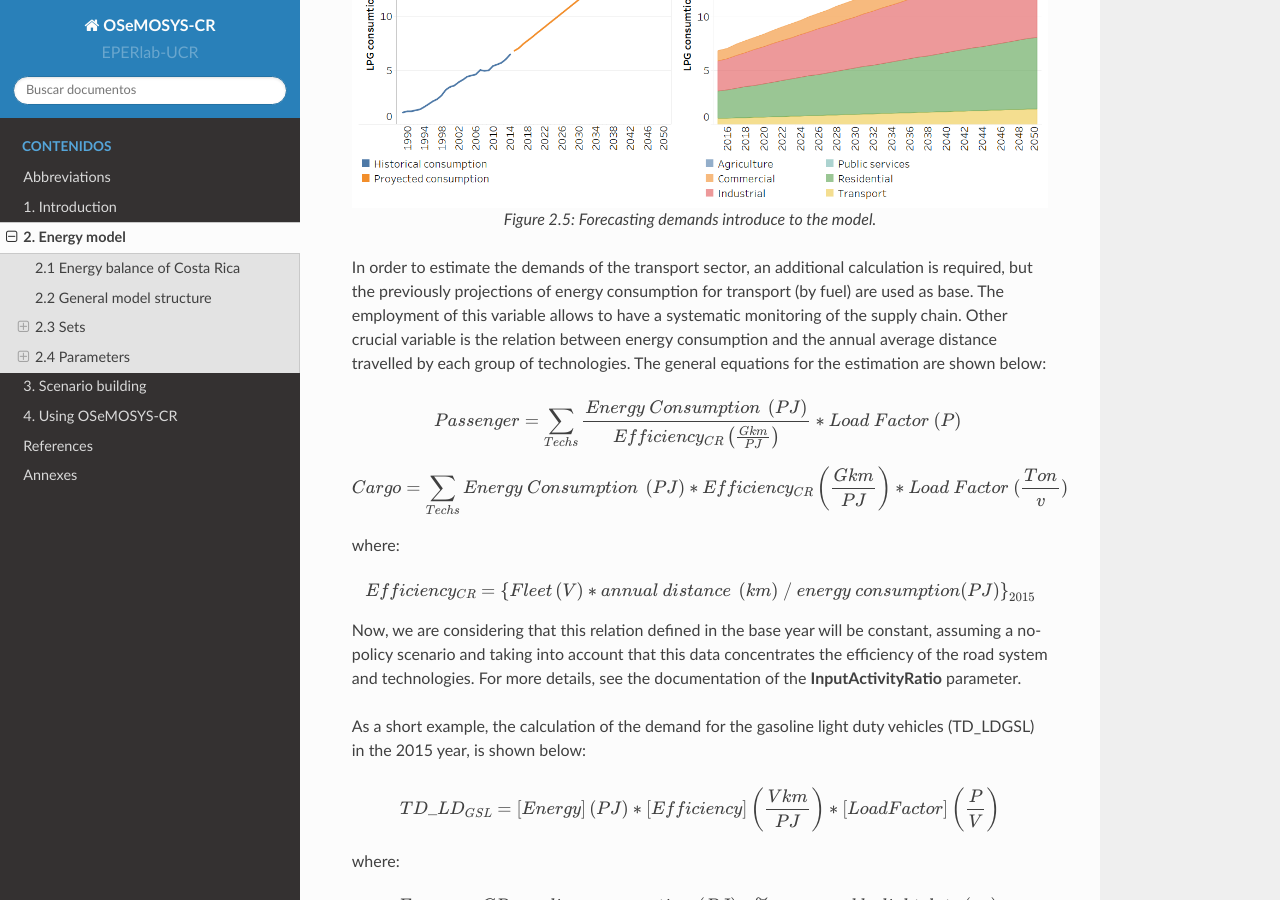
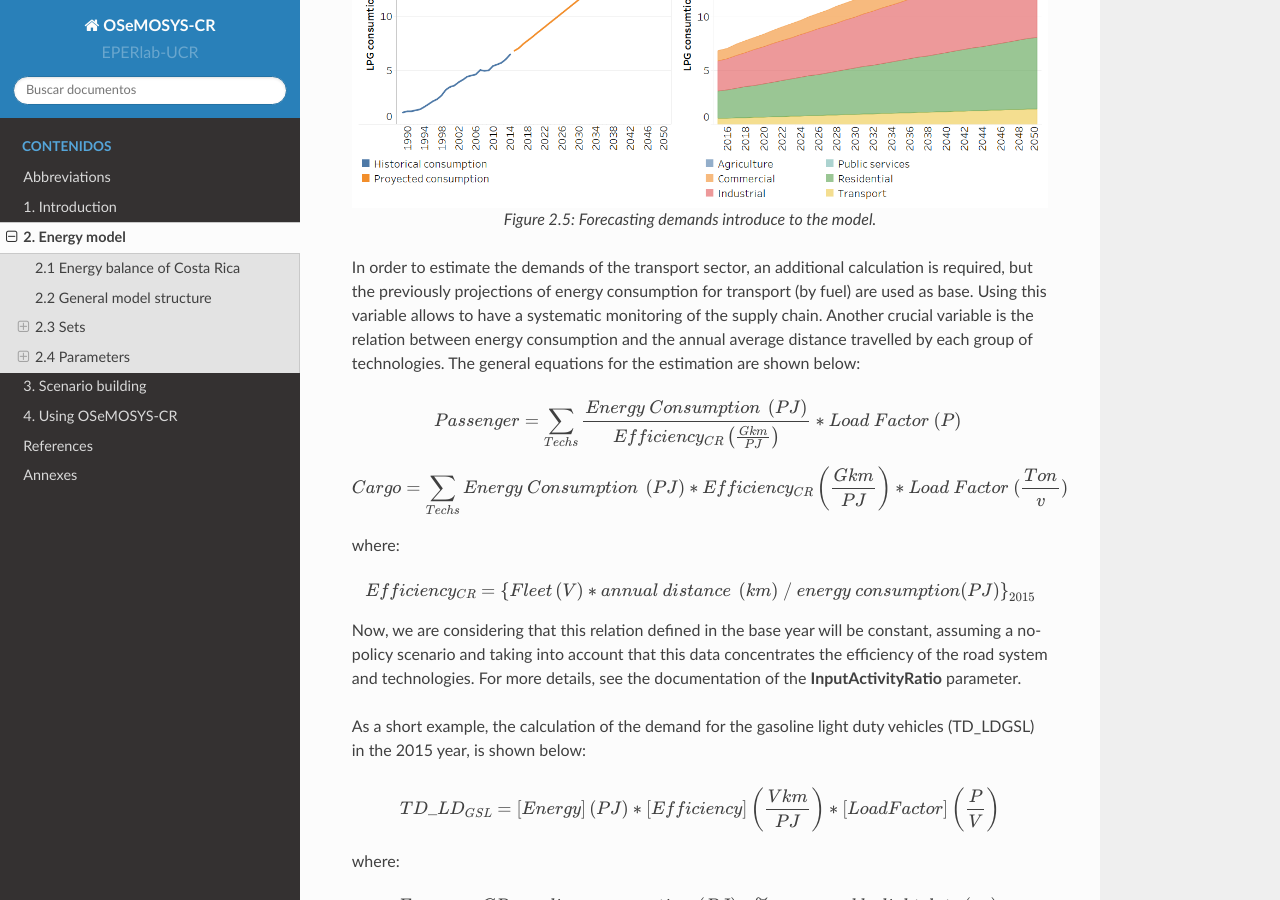
Before and after one commit to EPERLab/OSeMOSYS-CR, a Sphinx documentation site: the page built from docs/02EnergyModel.rst, in a window 1280 px wide and 900 px high, scrolled down 8593 px. Built offline with Sphinx 7.4.7 and the Read the Docs theme 2.0.0, drawn with Linux system fonts in a browser that asks for light colours; formulas are drawn with MathJax 3.

Commit message:
Update 02EnergyModel.rst

```diff
--- a/docs/02EnergyModel.rst
+++ b/docs/02EnergyModel.rst
@@ -277,7 +277,7 @@ This forecasting model gives good approximations of the data registered by insti
 
    *Figure 2.5: Forecasting demands introduce to the model.*
 
-In order to estimate the demands of the transport sector, an additional calculation is required, but the previously projections of energy consumption for transport (by fuel) are used as base. The employment of this variable allows to have a systematic monitoring of the supply chain. Other crucial variable is the relation between energy consumption and the annual average distance travelled by each group of technologies. The general equations for the estimation are shown below:
+In order to estimate the demands of the transport sector, an additional calculation is required, but the previously projections of energy consumption for transport (by fuel) are used as base. Using this variable allows to have a systematic monitoring of the supply chain. Another crucial variable is the relation between energy consumption and the annual average distance travelled by each group of technologies. The general equations for the estimation are shown below:
 
 .. math::
 
```
